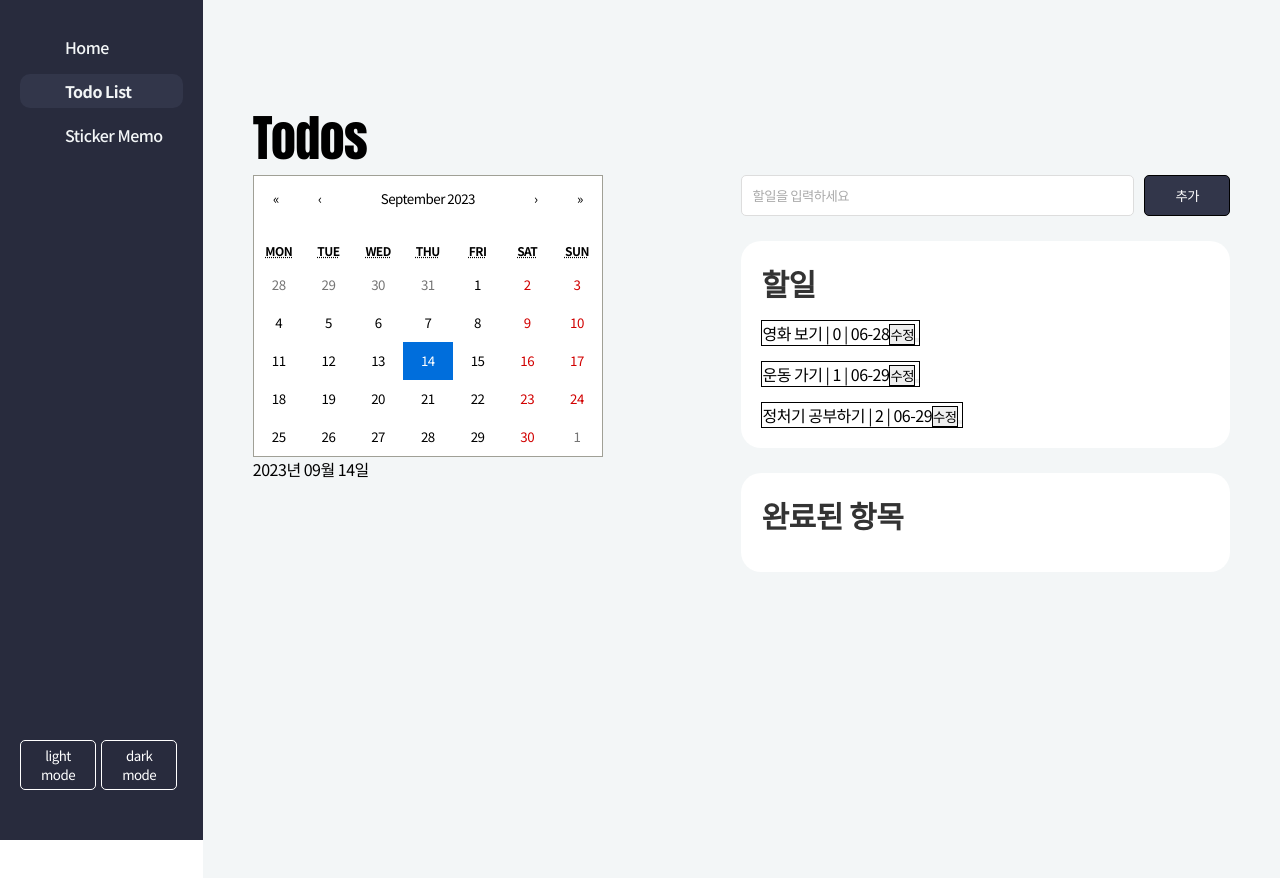
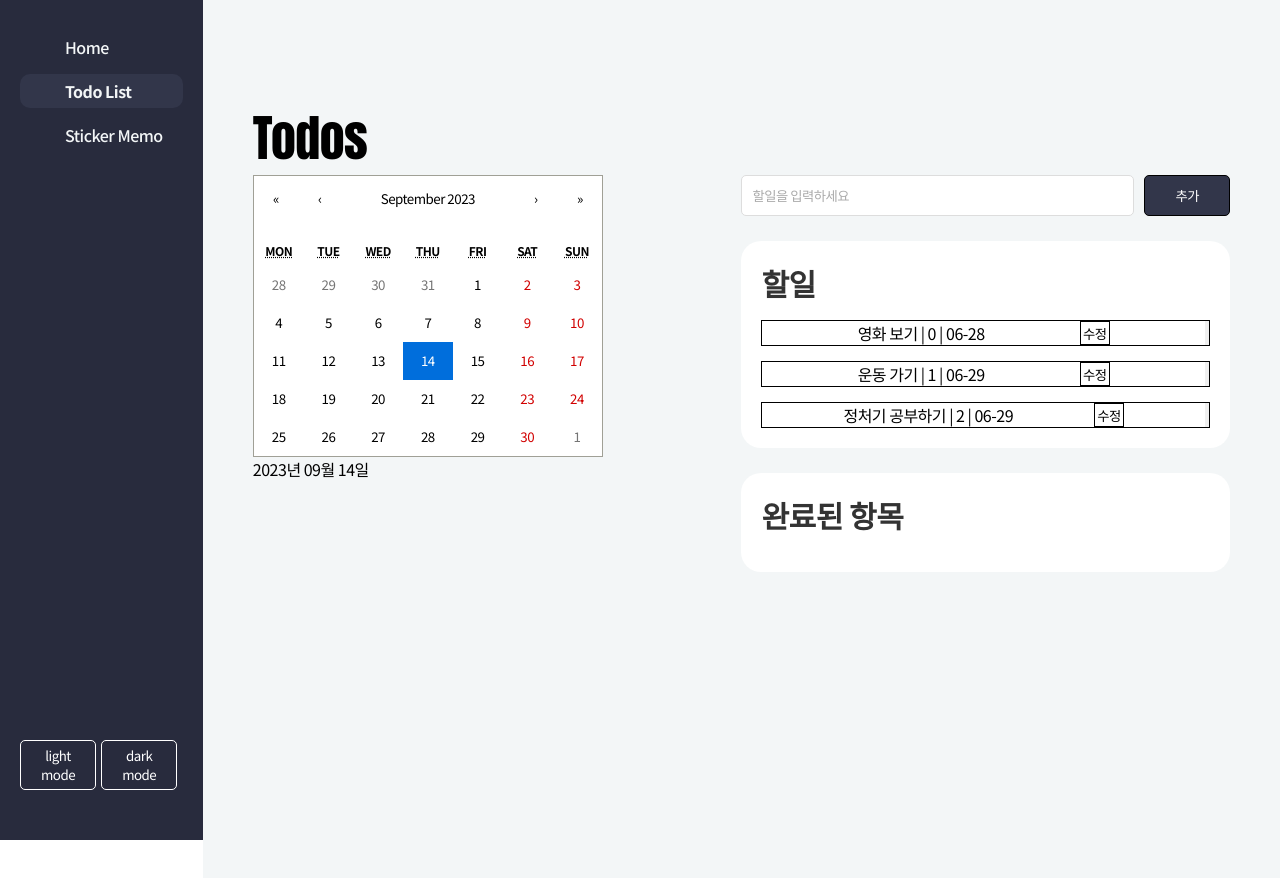
Before and after one commit to byeon-seong-won/git_mypage_study, a React (Create React App) app: page / in a window 1280 px wide. Both pictures are taken after a click on the item "Todo List". Shown: the top 878 px of the page. Built offline with nearby package versions, Linux system fonts and the light colour scheme; a web font is replaced by a local one.

Commit message:
투두리스트 수정 기능

```diff
--- a/src/todolist.css
+++ b/src/todolist.css
@@ -10,7 +10,7 @@
 
 .todolist>div>div {border: 1px solid #000;}
 .todolist>div>div.display {display: none;}
-.todolist>div>div.none {display: block;}
+.todolist>div>div.none {display: flex;justify-content: space-between;}
 
 
 
@@ -23,7 +23,7 @@
 
 .todolistwrap>div.rightCont>div.todolist {flex: 1;margin-top: 25px;background-color: #fff;border-radius: 20px;padding: 20px;}
 .todolistwrap>div.rightCont>div.todolist>h4 {font-size: 30px;font-weight: bold;color: #333;}
-.todolistwrap>div.rightCont>div.todolist>div {display: flex;margin-top: 15px;align-items: center;position: relative;}
+.todolistwrap>div.rightCont>div.todolist>div {margin-top: 15px;align-items: center;position: relative;}
 .todolistwrap>div.rightCont>div.todolist>div>span.check {display: inline-block;margin-right: 10px;font-size: 25px;cursor: pointer;}
 .todolistwrap>div.rightCont>div.todolist>div>span:nth-child(2).chk {text-decoration: line-through;}
 .todolistwrap>div.rightCont>div.todolist>div>span:nth-child(2).none {text-decoration: none;}
@@ -42,8 +42,11 @@
 
 
 /* 완료항목 */
+
 .todolist>div>div>span:nth-of-type(2).chk {text-decoration: line-through;}
 .todolist>div>div>span:nth-of-type(2).none {text-decoration: none;}
+
+.todolist>div>div>button:nth-of-type(1) {border: 1px solid #000;background-color: transparent;width: 30px;display: inline-block;}
 /* .todolist li.chk .xichk {
   background-color: #333;
   color: #fff;
@@ -70,5 +73,11 @@
 
 
 
+/* 완료항목 */
+.todonelist>div>span.display {display: block;}
+.todonelist>div>span.none{display: none;}
+
+
+
 /* calendar */
 .highlight {background-color: #f3a95f;}
```
